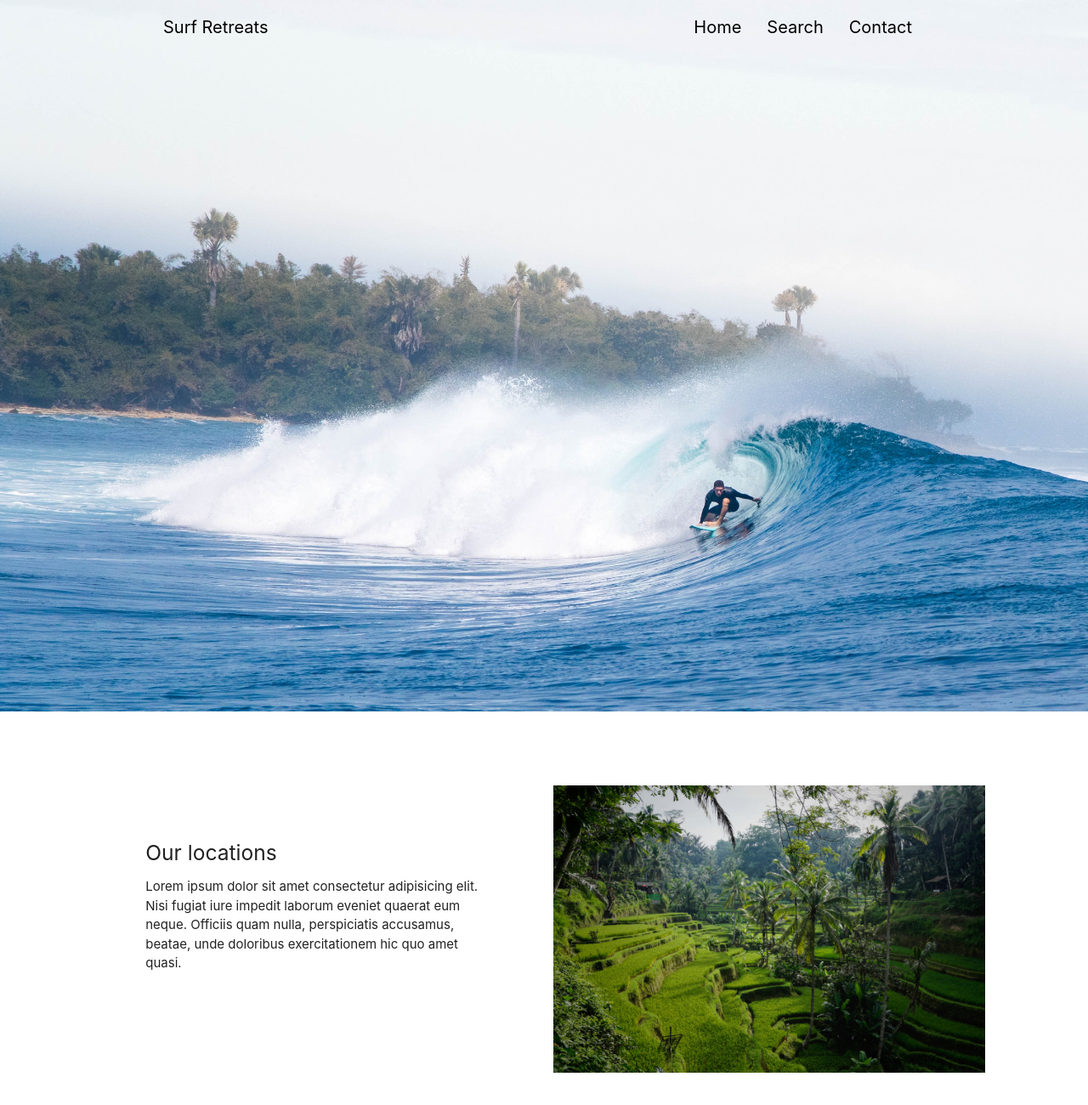
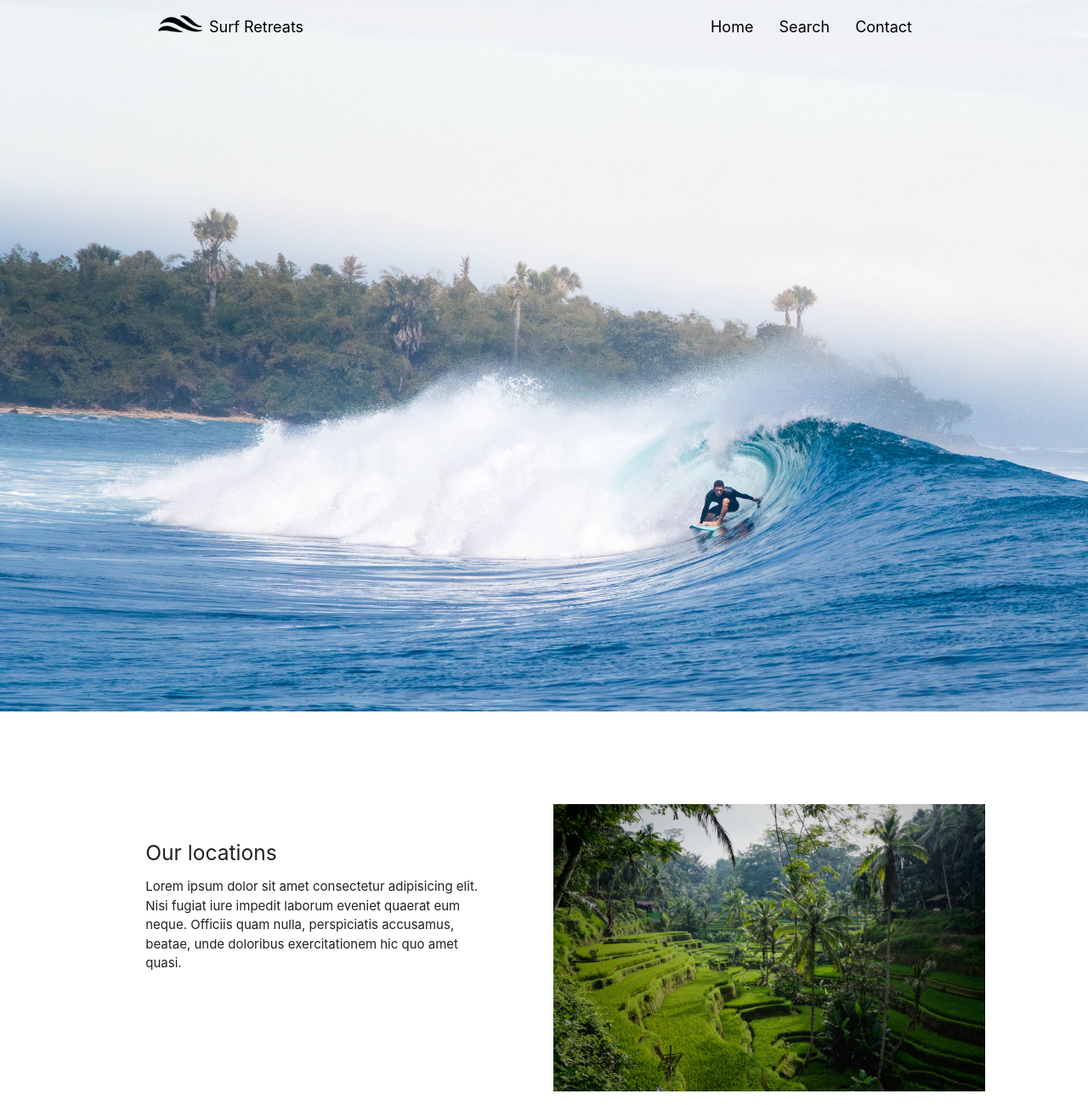
Before and after one commit to c-henry1/Materialize-Surf-Retreats, a plain HTML site: page index.html in a window 1280 px wide. Shown: the top 1300 px of the page at 85% size. Drawn offline with nearby package versions, Linux system fonts and the light colour scheme.

Commit message:
Update 20/4
Logo added.
Image alignment sorted.

```diff
--- a/index.html
+++ b/index.html
@@ -19,7 +19,11 @@
         <nav class="N/A transparent z-depth-0">
             <div class="container">
                 <div class="nav-wrapper">
-                    <a href="#" class="menu-item logo black-text">Surf Retreats</a>
+
+                        <a href="#" class="menu-item logo black-text">
+                        <img class="logo" src="532-5324936_ocean-wave-logo-related-keywords-suggestions-ocean-logo.png"></img>
+                        Surf Retreats</a>
+
                     <a href="#" data-target="mobile-nav" class="sidenav-trigger right">
                         <i class="material-icons black-text">menu</i>
                     </a>
@@ -53,32 +57,7 @@
         </li>
     </ul>
 
-    <!-- <div class="slider">
-        <ul class="slides">
-            <li>
-                <img src="">
-                <div class="caption center-align">
-                <h3>This is our big Tagline!</h3>
-                <h5 class="light grey-text text-lighten-3">Here's our small slogan.</h5>
-                </div>
-            </li>
-            <li>
-                <img src="">
-                <div class="caption left-align">
-                <h3>Left Aligned Caption</h3>
-                <h5 class="light grey-text text-lighten-3">Here's our small slogan.</h5>
-                </div>
-            </li>
-            <li>
-                <img src="">
-                <div class="caption right-align">
-                <h3>Right Aligned Caption</h3>
-                <h5 class="light grey-text text-lighten-3">Here's our small slogan.</h5>
-                </div>
-            </li>
-        </ul>
-    </div>
--->
+
     <div class="main-image">
         <img class="responsive-img" src="jeremy-bishop-KddhjuT1wEE-unsplash.jpg"></img>
     </div>
@@ -171,6 +150,15 @@
             </div>
         </div>
     </div>
+
+    </section>
+
+    <script src="https://cdnjs.cloudflare.com/ajax/libs/materialize/1.0.0/js/materialize.min.js"></script>
+    <script src="scripts.js"></script>
+  </body>
+</html>
+
+
 <!--
     <section class="section section-icons center">
         <div class="container">
@@ -198,9 +186,30 @@
                 </div>
             </div>
         </div> -->
-    </section>
 
-    <script src="https://cdnjs.cloudflare.com/ajax/libs/materialize/1.0.0/js/materialize.min.js"></script>
-    <script src="scripts.js"></script>
-  </body>
-</html>
+        <!-- <div class="slider">
+        <ul class="slides">
+            <li>
+                <img src="">
+                <div class="caption center-align">
+                <h3>This is our big Tagline!</h3>
+                <h5 class="light grey-text text-lighten-3">Here's our small slogan.</h5>
+                </div>
+            </li>
+            <li>
+                <img src="">
+                <div class="caption left-align">
+                <h3>Left Aligned Caption</h3>
+                <h5 class="light grey-text text-lighten-3">Here's our small slogan.</h5>
+                </div>
+            </li>
+            <li>
+                <img src="">
+                <div class="caption right-align">
+                <h3>Right Aligned Caption</h3>
+                <h5 class="light grey-text text-lighten-3">Here's our small slogan.</h5>
+                </div>
+            </li>
+        </ul>
+    </div>
+-->
--- a/styles.css
+++ b/styles.css
@@ -8,7 +8,7 @@ html, body {
 
 .autocomplete {
     padding: 4px !important;
-    font-size: 17px !important;
+    font-size: 18px;
     border: #f4f4f4 px solid !important;;
 }
 
@@ -61,7 +61,10 @@ nav ul {
 .locations-wrap {
     padding: 50px;
     text-align: left;
+}
 
+.location-info {
+    padding-top: 22px !important;
 }
 
 .row {
@@ -107,6 +110,13 @@ nav ul {
 }
 
  .menu-item {
-    font-size: 20px;
+    font-size: 18px;
 
 }
+
+  .logo {
+      height: 20px;
+      position: relative;
+
+    right: 3px;
+  }
```
Also changed, not shown: 532-5324936_ocean-wave-logo-related-keywords-suggestions-ocean-logo.png (added).
